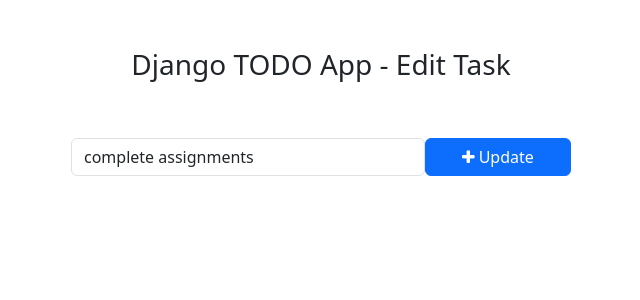
After one commit to bharani070/django-Todo-app, a Django app: page /todo/edit_task/2/ in a window 1280 px wide. The commit adds this page. Shown: the top 300 px of the page, without its empty margins (319-959 px from the left). Run offline with Django 4.2, Linux system fonts and the light colour scheme; data comes from the database, SQL or seed files in the repository; both versions use the stored data as it was after the commit.

Commit message:
TODO app completed

```diff
--- /dev/null
+++ b/templates/edit_task.html
@@ -0,0 +1,29 @@
+<!DOCTYPE html>
+<html lang="en">
+<head>
+    <meta charset="UTF-8">
+    <meta name="viewport" content="width=device-width, initial-scale=1.0">
+    <title>Edit task - TODO APP</title>
+
+    <!-- Bootstrap -->
+    <link href="https://cdn.jsdelivr.net/npm/bootstrap@5.3.0-alpha1/dist/css/bootstrap.min.css" rel="stylesheet" integrity="sha384-GLhlTQ8iRABdZLl6O3oVMWSktQOp6b7In1Zl3/Jr59b6EGGoI1aFkw7cmDA6j6gD" crossorigin="anonymous">
+    <script src="https://cdn.jsdelivr.net/npm/bootstrap@5.3.0-alpha1/dist/js/bootstrap.bundle.min.js" integrity="sha384-w76AqPfDkMBDXo30jS1Sgez6pr3x5MlQ1ZAGC+nuZB+EYdgRZgiwxhTBTkF7CXvN" crossorigin="anonymous"></script>
+    <!-- Font Awesome Icons -->
+    <link rel="stylesheet" href="https://cdnjs.cloudflare.com/ajax/libs/font-awesome/4.7.0/css/font-awesome.min.css">
+
+</head>
+<body>
+    <div class="container" >
+        <h3 class="text-center pt-5 pb-5">Django TODO App - Edit Task</h3>
+        <form action="{% url 'edit_task' get_task.pk %}" method="POST" style="width: 500px; margin: auto;">
+            {% csrf_token %}
+            <div class="form-group">
+                <span style="display: flex;">
+                    <input type="text" name="task" class="form-control" placeholder="add task" value="{{ get_task.task }}">
+                    <button type = "submit" class="btn btn-primary" style="width: 200px;"><i class="fa fa-plus"></i> Update</button>
+                </span>
+            </div>
+        </form>
+    </div>
+</body>
+</html>
--- a/todo/urls.py
+++ b/todo/urls.py
@@ -2,7 +2,14 @@
 from . import views
 
 urlpatterns = [
+    # add task
     path('addTask/', views.addTask, name='addTask'),
+    # mark as done
     path('mark_as_done/<int:pk>/', views.mark_as_done, name='mark_as_done'),
-    path('mark_as_not_completed/<int:pk>/', views.mark_as_not_completed, name='mark_as_not_completed'),
+    # mark as undone
+    path('mark_as_undone/<int:pk>/', views.mark_as_undone, name='mark_as_undone'),
+    # edit task
+    path('edit_task/<int:pk>/', views.edit_task, name='edit_task'),
+    # delete task
+    path('delete_task/<int:pk>/', views.delete_task, name='delete_task'),
 ]
--- a/todo/views.py
+++ b/todo/views.py
@@ -15,8 +15,26 @@
     task.save()
     return redirect('home')
 
-def mark_as_not_completed(request, pk):
+def mark_as_undone(request, pk):
     task = get_object_or_404(Task, pk=pk)
     task.is_completed = False
     task.save()
     return redirect('home')
+
+def edit_task(request, pk):
+    get_task = get_object_or_404(Task, pk=pk)
+    if request.method == 'POST':
+        update = request.POST['task']
+        get_task.task = update
+        get_task.save()
+        return redirect('home')
+    else:
+        context = {
+            'get_task' : get_task,
+        }
+        return render(request, 'edit_task.html', context)
+
+def delete_task(request, pk):
+    task = get_object_or_404(Task, pk=pk)
+    task.delete()
+    return redirect('home')
```
Also changed, not shown: templates/home.html (+4 -3 lines), db.sqlite3.
